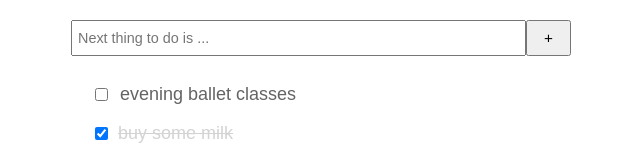
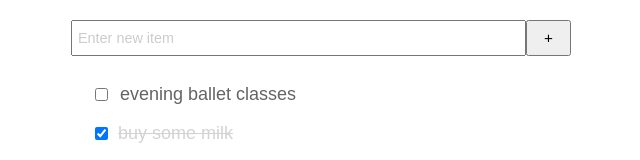
Before and after one commit to pawk/todo-app, a React (Create React App) app: page / in a window 1280 px wide. Shown: the top 160 px of the page, without its empty margins (319-959 px from the left). Built offline with nearby package versions, Linux system fonts and the light colour scheme.

Commit message:
textual updates

```diff
--- a/src/todo/add.css
+++ b/src/todo/add.css
@@ -14,6 +14,10 @@
   width: calc(100% - 3em);
 }
 
+.todo__add-input::placeholder {
+  color: #ccc;
+}
+
 .todo__add-btn {
   font-size: 0.85em;
   width: 3em;
--- a/src/todo/add.jsx
+++ b/src/todo/add.jsx
@@ -20,7 +20,7 @@ export const TodoAdd = ({ onAdd }) => {
 
   return (
     <section className="todo__add">
-      <input className="todo__add-input"onKeyUp={handleKeyUp} placeholder="Next thing to do is ..." />
+      <input className="todo__add-input"onKeyUp={handleKeyUp} placeholder="Enter new item" />
       <button className="todo__add-btn" onClick={handleAdd}>+</button>
     </section>
   );
```
Also changed, not shown: 1 other file (tests, documents, lock files or other folders).
